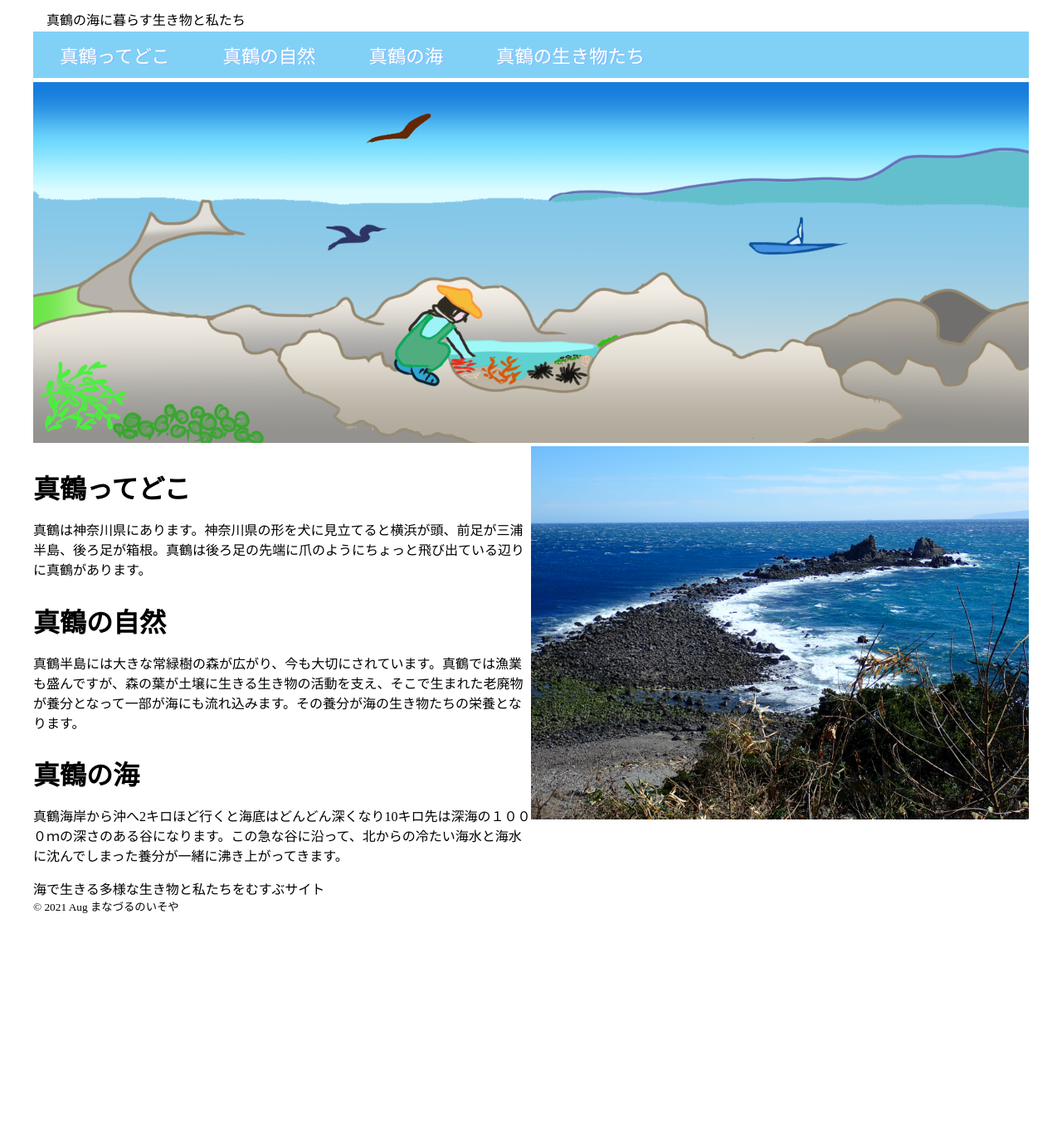
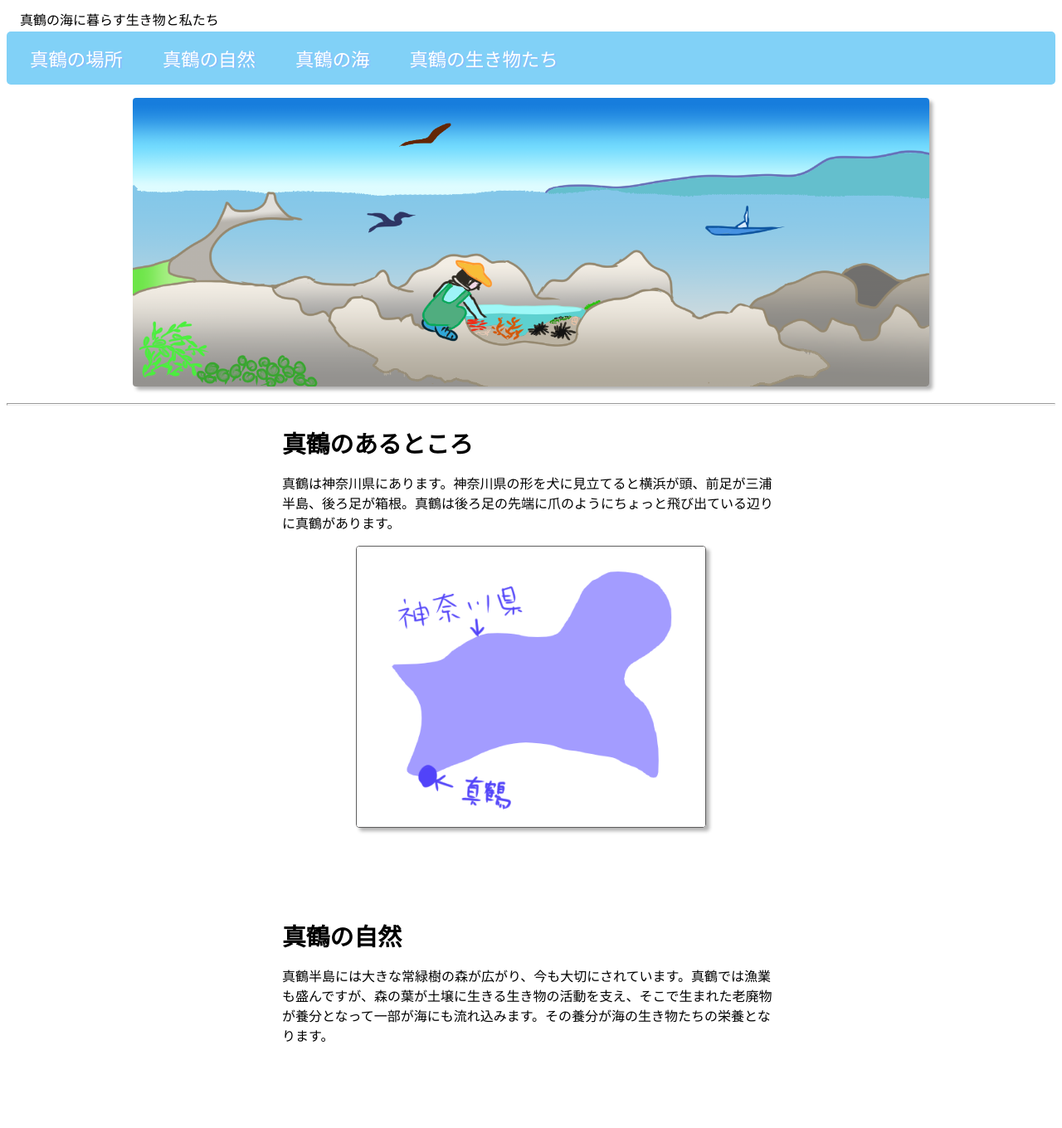
Before and after one commit to akamono/manadurunoisoya, a plain HTML site: page index.html in a window 1280 px wide. Shown: the top 1360 px of the page at 83% size. Before the commit the page ends 1102 px from the top, so only its background shows below. Drawn offline with Linux system fonts and the light colour scheme.

Commit message:
Add files via upload

```diff
--- a/index.html
+++ b/index.html
@@ -7,44 +7,45 @@
   <title>真鶴の海で暮らす生き物たちを観察します</title>
   <link rel="stylesheet" href="style.css">
   <link rel ="icon" href="icon-24x24.png">
+
+
 </head>
 <body>
   <header>
     <h1><a href = "#">真鶴の海に暮らす生き物と私たち </a></h1>
   </header>
 
-
     <nav class="menu">
       <ul>
-        <li><a href = "#place">真鶴ってどこ</a></li>
+        <li><a href = "#place">真鶴の場所</a></li>
         <li><a href = "#sur">真鶴の自然</a></li>
         <li><a href = "#sea">真鶴の海</a></li>
         <li><a href = "https://blog.goo.ne.jp/manadurunoisoya">真鶴の生き物たち</a></li>
       </ul>
     </nav>
 
+    <img src="top.png" class="msea" alt="真鶴の海" width="960" height="350" >
+
+  <hr size="3px">
+
+    <div class="place">
+      <h2 id="place">真鶴のあるところ</h2>
+      <p>真鶴は神奈川県にあります。神奈川県の形を犬に見立てると横浜が頭、前足が三浦半島、後ろ足が箱根。真鶴は後ろ足の先端に爪のようにちょっと飛び出ている辺りに真鶴があります。</p>
+
+      <img src="kanagawa2.png"  class="kanagawa" alt="神奈川県" width="420" height="280">
+    </div>
 
 
-
-  <!-- <div class="sea"> -->
-    <img src="top.png" alt="真鶴の海" width="1200" height="435">
-  </div>
-  <div class="container">
-    <div class="item1">
-      <h2 id="place">真鶴ってどこ</h2>
-      <p>真鶴は神奈川県にあります。神奈川県の形を犬に見立てると横浜が頭、前足が三浦半島、後ろ足が箱根。真鶴は後ろ足の先端に爪のようにちょっと飛び出ている辺りに真鶴があります。</p>
-
+    <div class="nature">
       <h2 id="sur">真鶴の自然</h2>
       <P>真鶴半島には大きな常緑樹の森が広がり、今も大切にされています。真鶴では漁業も盛んですが、森の葉が土壌に生きる生き物の活動を支え、そこで生まれた老廃物が養分となって一部が海にも流れ込みます。その養分が海の生き物たちの栄養となります。
       </P>
+    </div>
 
+    <div class="sea">
       <h2 id="sea">真鶴の海</h2>
-      <p>真鶴海岸から沖へ2キロほど行くと海底はどんどん深くなり10キロ先は深海の１０００ｍの深さのある谷になります。この急な谷に沿って、北からの冷たい海水と海水に沈んでしまった養分が一緒に沸き上がってきます。</p>
-    </div>
-    <div class="item2">
-      <img src="mituisi.png" alt="三ツ石" width="600" height="450">
-    </div>
-  </div>
+      <p>真鶴海岸から沖へ2キロほど行くと海底はどんどん深くなり10キロ先は深海の１０００ｍの深さのある谷になります。この急な谷に沿って、北からの冷たい海水が海底に流れ込むと、底に沈んでいた養分がかき回されて海水と一緒に沸き上がってきます。</p>
+      </div>
 
   <footer>
     <p>海で生きる多様な生き物と私たちをむすぶサイト</p>
--- a/style.css
+++ b/style.css
@@ -1,7 +1,4 @@
-body {
-  width: 1200px;
-  margin: auto;
-}
+
 
 header h1 a {
   color: #000;
@@ -15,69 +12,88 @@ h1 {
   font-weight: lighter;
 }
 
+.menu {
+  margin-bottom: 16px;
+  background-color: rgb(129, 209, 247);
+  border-radius: 5px;
+
+}
+
 .menu ul {
-  margin: 0;
-  padding: 0;
-  list-style: none;
-  overflow: hidden;
+  display: flex;
+  flex-direction: row;
+  /* justify-content: space-around; */
+  margin: 0px;
+  padding: 4px;
+  list-style-type: none;
 }
 
 .menu li a {
   display: block;
-  padding: 12px 32px;
+  padding: 12px 24px;
   color: rgb(255, 255, 255);
   font-size: 1.4em;
   text-decoration: none;
   text-shadow: 2px 1px rgb(138, 191, 252);
 }
 
- .menu {
-   margin-bottom: 5px;
-   background-color: rgb(129, 209, 247);
-}
 
 .menu li a:hover {
   background-color: rgb(151, 216, 247);
+  }
 
 
+.msea {
+  display: block;
+  max-width: 100%;
+  height: auto;
+  margin: 0px auto 20px;
+  border-radius: 4px;
+  box-shadow: 4px 4px 4px rgb(0,0,0,0.3);
+}
+
+.place {
+  max-width: 100%;
+  width: 600px;
+  height: 570px;
+  margin: auto;
+}
+
+.nature, .sea {
+  max-width: 100%;
+  width: 600px;
+  height: 250px;
+  margin: auto;
+}
+
+h2 {
+  margin-bottom: 10px;
+  font-size: 1.8em;
+}
+
+.kanagawa {
+  display: block;
+  max-width: 100%;
+  height: auto;
+  margin: 0px auto;
+  border: 1px solid rgb(94, 93, 93);
+  border-radius: 4px;
+  box-shadow: 4px 4px 4px rgb(0,0,0,0.3);
 
 }
 
-.menu ul ::after {
-  content: "";
-  display: block;
-  clear: both;
+footer {
+  width: 400px;
+  margin: 0 auto;
+  }
+
+footer p {
+  margin: 0px;
+
 }
 
-.menu li {
-  float: left;
-  width: auto;
-}
-
-
-
-
-.item1 h2 {
-  margin-bottom: 10px;
-  font-size: 2em;
-}
-
-footer p {
-  margin: 0%;
-}
-
-
-
-@media (min-width:768px) {
-  .container {
-    display: flex;
-  }
-
-  .item1 {
-    width: 50%;
-  }
-
-  .item2 {
-    width: 50%;
-  }
-}
+@media (max-width:599px) {
+.menu li a {
+  padding: 8px 4px;
+  font-size: 0.6em;
+}}
```
Also changed, not shown: kanagawa2.png (added).
